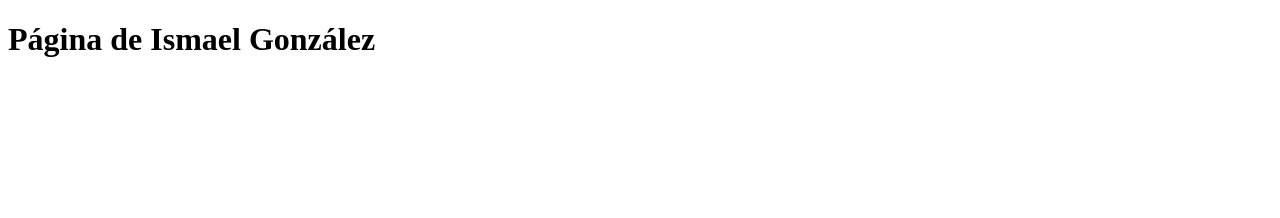
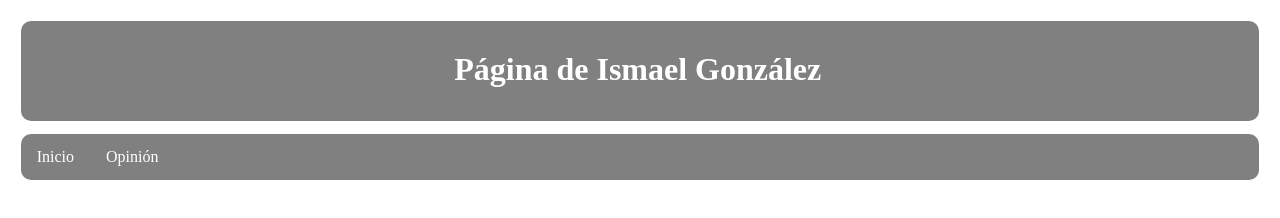
Before and after one commit to Dev0nair/PaginaWeb, a plain HTML site: page index.html in a window 1280 px wide. Drawn offline with Linux system fonts and the light colour scheme.

Commit message:
Vamos xd
Index: header y nav hechos

```diff
--- a/global.css
+++ b/global.css
@@ -0,0 +1,54 @@
+/*
+	CONFIGURACION GLOBAL
+*/
+html{
+	background-color: white;
+}
+
+/*
+	CONFIGURACION DEL HEADER
+*/
+header{
+	margin: 1%;
+	background-color: gray;
+	height: 100px;
+	border-radius: 10px 10px 10px;
+}
+
+header h1{
+	opacity: 1;
+	color: white;
+	padding-top: 30px;
+	padding-left: 35%;
+}
+
+/*
+	CONFIGURACION DEL NAVEGADOR
+*/
+
+nav ul {
+	list-style-type: none;
+	margin: 1%;
+	padding: 0;
+	overflow: hidden;
+	background-color: gray;
+	border-radius: 10px 10px 10px;
+}
+
+nav li {
+	float: left;
+}
+
+nav li a {
+
+	display: block;
+	color: white;
+	text-align: center;
+	padding: 14px 16px;
+	text-decoration: none;
+	border-radius: 10px 10px 10px;
+}
+
+nav li a:hover{
+	background: red;
+}
--- a/index.html
+++ b/index.html
@@ -1,6 +1,8 @@
 <!DOCTYPE html>
 <html>
 <head>
+	<meta charset="utf-8">
+	<link rel="stylesheet" type="text/css" href="global.css">
 	<title>Página principal</title>
 </head>
 <body>
@@ -9,7 +11,10 @@
 	</header>
 
 	<nav>
-
+		<ul>
+			<li><a href="">Inicio</a></li>
+			<li><a href="">Opinión</a></li>
+		</ul>
 	</nav>
 
 	<section>
```
